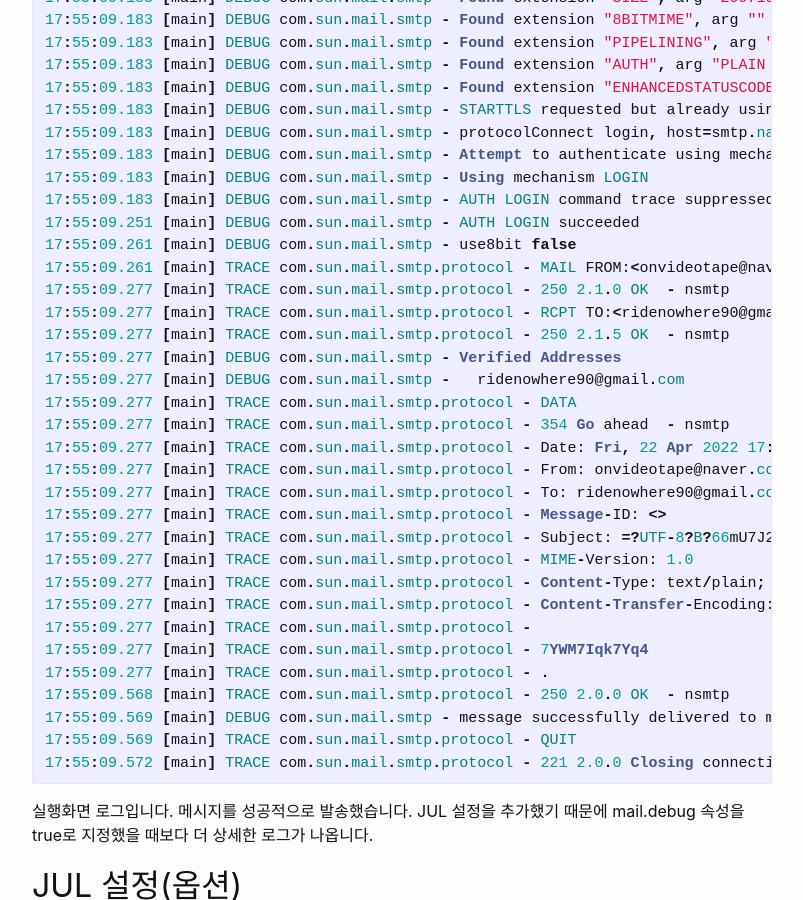
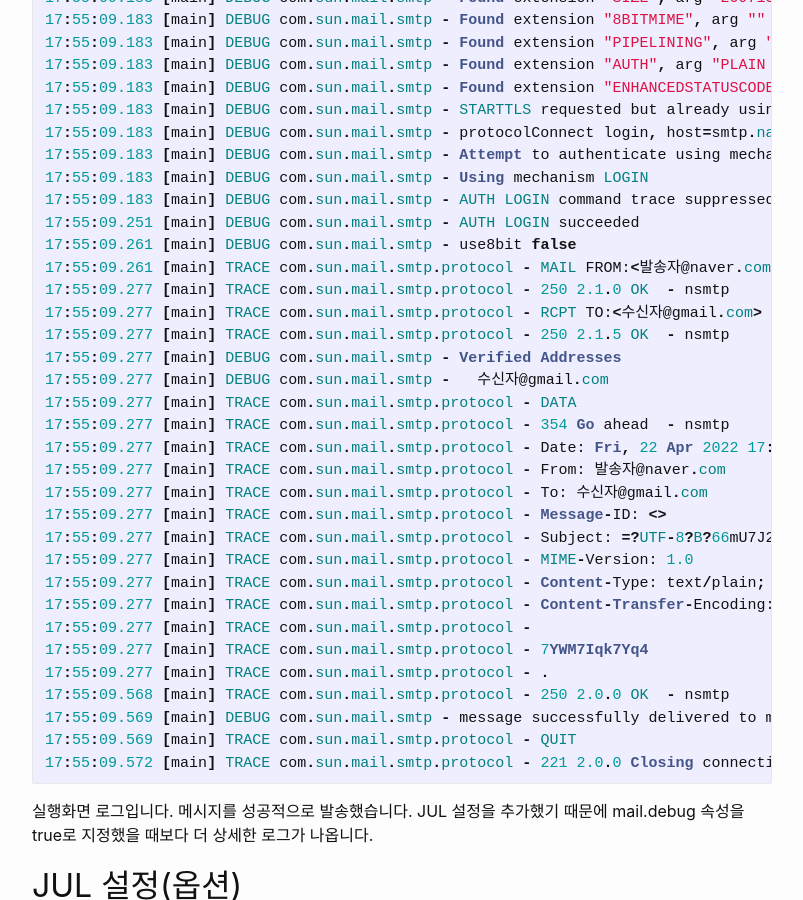
Before and after one commit to majortim/majortim.github.io, a Jekyll site: the page built from _posts/2022-04-22-JavaMailSender로-메일-보내기.md, in a window 1280 px wide and 900 px high, scrolled down 3440 px. Shown: the whole window, without its empty margins (238-1041 px from the left). Built offline with Jekyll 4.4.1, drawn with Linux system fonts in a browser that asks for light colours.

Commit message:
포스트 내용 수정

```diff
--- a/_posts/2022-04-22-JavaMailSender로-메일-보내기.md
+++ b/_posts/2022-04-22-JavaMailSender로-메일-보내기.md
@@ -159,23 +159,23 @@ public class Main {
 17:55:09.183 [main] DEBUG com.sun.mail.smtp - Found extension "AUTH", arg "PLAIN LOGIN"
 17:55:09.183 [main] DEBUG com.sun.mail.smtp - Found extension "ENHANCEDSTATUSCODES", arg ""
 17:55:09.183 [main] DEBUG com.sun.mail.smtp - STARTTLS requested but already using SSL
-17:55:09.183 [main] DEBUG com.sun.mail.smtp - protocolConnect login, host=smtp.naver.com, user=onvideotape, password=<non-null>
+17:55:09.183 [main] DEBUG com.sun.mail.smtp - protocolConnect login, host=smtp.naver.com, user=발송자, password=<non-null>
 17:55:09.183 [main] DEBUG com.sun.mail.smtp - Attempt to authenticate using mechanisms: LOGIN PLAIN DIGEST-MD5 NTLM XOAUTH2
 17:55:09.183 [main] DEBUG com.sun.mail.smtp - Using mechanism LOGIN
 17:55:09.183 [main] DEBUG com.sun.mail.smtp - AUTH LOGIN command trace suppressed
 17:55:09.251 [main] DEBUG com.sun.mail.smtp - AUTH LOGIN succeeded
 17:55:09.261 [main] DEBUG com.sun.mail.smtp - use8bit false
-17:55:09.261 [main] TRACE com.sun.mail.smtp.protocol - MAIL FROM:<onvideotape@naver.com>
+17:55:09.261 [main] TRACE com.sun.mail.smtp.protocol - MAIL FROM:<발송자@naver.com>
 17:55:09.277 [main] TRACE com.sun.mail.smtp.protocol - 250 2.1.0 OK  - nsmtp
-17:55:09.277 [main] TRACE com.sun.mail.smtp.protocol - RCPT TO:<ridenowhere90@gmail.com>
+17:55:09.277 [main] TRACE com.sun.mail.smtp.protocol - RCPT TO:<수신자@gmail.com>
 17:55:09.277 [main] TRACE com.sun.mail.smtp.protocol - 250 2.1.5 OK  - nsmtp
 17:55:09.277 [main] DEBUG com.sun.mail.smtp - Verified Addresses
-17:55:09.277 [main] DEBUG com.sun.mail.smtp -   ridenowhere90@gmail.com
+17:55:09.277 [main] DEBUG com.sun.mail.smtp -   수신자@gmail.com
 17:55:09.277 [main] TRACE com.sun.mail.smtp.protocol - DATA
 17:55:09.277 [main] TRACE com.sun.mail.smtp.protocol - 354 Go ahead  - nsmtp
 17:55:09.277 [main] TRACE com.sun.mail.smtp.protocol - Date: Fri, 22 Apr 2022 17:55:09 +0900 (KST)
-17:55:09.277 [main] TRACE com.sun.mail.smtp.protocol - From: onvideotape@naver.com
-17:55:09.277 [main] TRACE com.sun.mail.smtp.protocol - To: ridenowhere90@gmail.com
+17:55:09.277 [main] TRACE com.sun.mail.smtp.protocol - From: 발송자@naver.com
+17:55:09.277 [main] TRACE com.sun.mail.smtp.protocol - To: 수신자@gmail.com
 17:55:09.277 [main] TRACE com.sun.mail.smtp.protocol - Message-ID: <>
 17:55:09.277 [main] TRACE com.sun.mail.smtp.protocol - Subject: =?UTF-8?B?66mU7J28IO2FjOyKpO2KuA==?=
 17:55:09.277 [main] TRACE com.sun.mail.smtp.protocol - MIME-Version: 1.0
```
Also changed, not shown: _posts/2022-02-22-microservices-patterns.md (+1 -1 lines).
